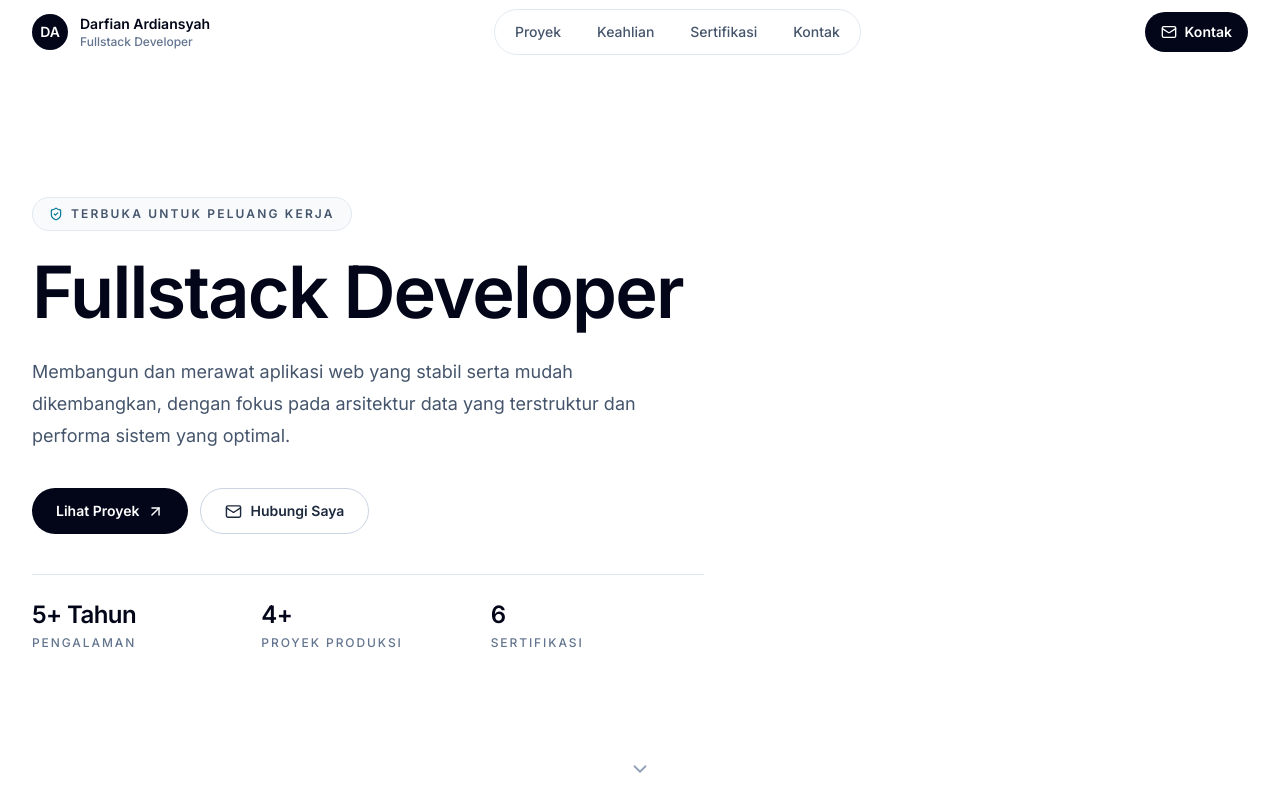
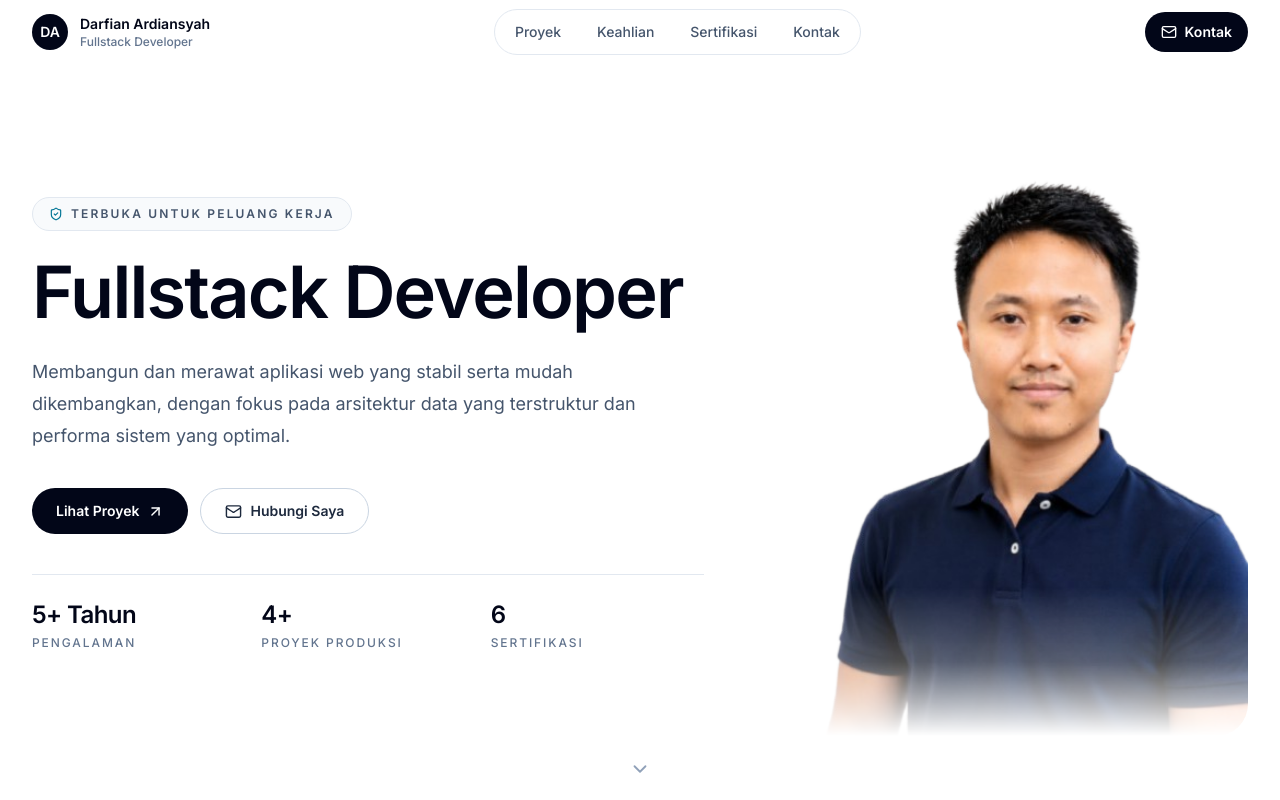
Before and after one commit to darfianardiansyah/portofolio, a React (Vite) app: page / in a window 1280 px wide. Shown: the top 800 px of the page. Built offline with nearby package versions, Linux system fonts and the light colour scheme.

Commit message:
add photo profile

```diff
--- a/src/app/App.tsx
+++ b/src/app/App.tsx
@@ -63,6 +63,8 @@ const HERO_COPY = {
   primaryCta: "Lihat Proyek",
   secondaryCta: "Hubungi Saya",
 };
+
+const HERO_PROFILE_IMAGE = "/profile/me.png";
 
 const HERO_STATS = [
   ["5+ Tahun", "Pengalaman"],
@@ -213,7 +215,7 @@ function NavBar() {
 function Hero() {
   return (
     <section className="relative overflow-hidden bg-white pt-28" aria-labelledby="hero-title">
-      <div className="mx-auto flex min-h-[calc(100vh-7rem)] max-w-7xl items-center px-5 pb-16 md:px-8">
+      <div className="mx-auto grid min-h-[calc(100vh-7rem)] max-w-7xl items-center gap-12 px-5 pb-16 md:px-8 lg:grid-cols-[minmax(0,1fr)_minmax(340px,0.72fr)]">
         <motion.div
           variants={heroStagger}
           initial="hidden"
@@ -285,6 +287,30 @@ function Hero() {
               </div>
             ))}
           </motion.dl>
+        </motion.div>
+        <motion.div
+          variants={heroItem}
+          initial="hidden"
+          whileInView="visible"
+          viewport={{ once: true }}
+          transition={{ ...smoothReveal, delay: 0.18 }}
+          className="relative mx-auto w-full max-w-sm self-end sm:max-w-md lg:max-w-none"
+          aria-label="Foto Darfian Ardiansyah"
+        >
+          <div className="absolute inset-x-8 bottom-4 top-20 -z-10 rounded-[2rem] bg-cyan-100/55 blur-3xl" />
+          <div className="relative overflow-hidden rounded-b-[2rem]">
+            <img
+              src={HERO_PROFILE_IMAGE}
+              alt="Darfian Ardiansyah"
+              className="mx-auto h-[440px] w-full object-contain object-bottom sm:h-[520px] lg:h-[620px]"
+              style={{
+                WebkitMaskImage:
+                  "linear-gradient(to bottom, #000 0%, #000 76%, rgba(0,0,0,0.7) 88%, transparent 100%)",
+                maskImage:
+                  "linear-gradient(to bottom, #000 0%, #000 76%, rgba(0,0,0,0.7) 88%, transparent 100%)",
+              }}
+            />
+          </div>
         </motion.div>
       </div>
       <button
```
Also changed, not shown: public/profile/me.png (added).
